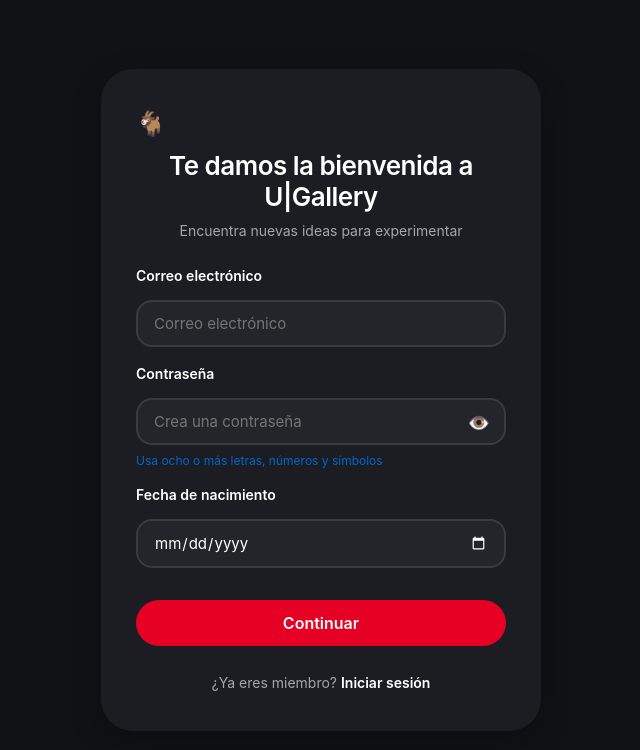
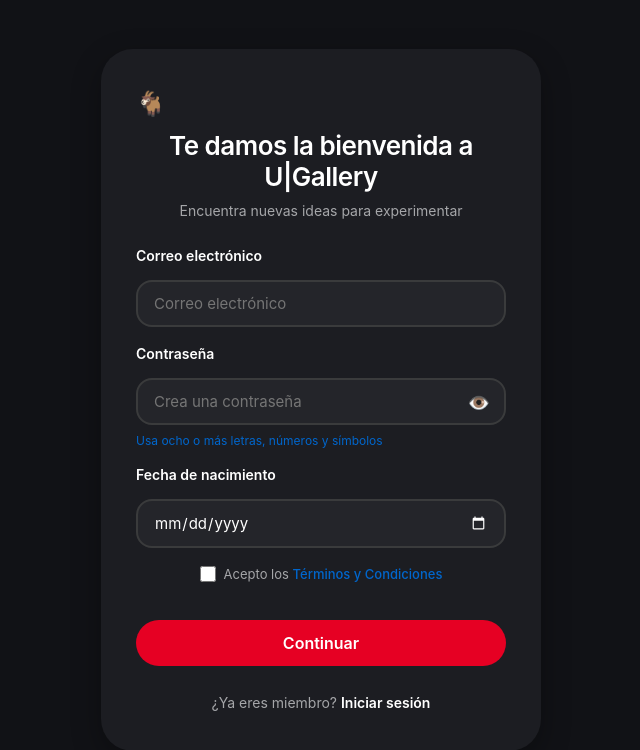
Before and after one commit to ncoovr/FrontEnd-Pinterest, a React (Vite) app in the folder Frontend-Pinterest/: page /register in a window 1280 px wide. Shown: the top 750 px of the page, without its empty margins (319-959 px from the left). Built offline with nearby package versions, Linux system fonts and the light colour scheme.

Commit message:
Añadi validaciones de edad en register

```diff
--- a/Frontend-Pinterest/src/pages/Register/Register.jsx
+++ b/Frontend-Pinterest/src/pages/Register/Register.jsx
@@ -1,5 +1,5 @@
 import React, { useState } from "react";
-import { useNavigate } from "react-router-dom";
+import { useNavigate, Link } from "react-router-dom";
 import "./Register.scss";
 import Button from "../../components/atoms/Button/Button";
 import Input from "../../components/atoms/Input/Input";
@@ -9,10 +9,38 @@ export default function Register() {
     const [correo, setCorreo] = useState("");
     const [password, setPassword] = useState("");
     const [fechaNacimiento, setFechaNacimiento] = useState("");
+    const [terminosAceptados, setTerminosAceptados] = useState(false);
     const navigate = useNavigate();
+
+    const calcularEdad = (fecha) => {
+        const hoy = new Date();
+        const nacimiento = new Date(fecha);
+        let edad = hoy.getFullYear() - nacimiento.getFullYear();
+        const mes = hoy.getMonth() - nacimiento.getMonth();
+        if (mes < 0 || (mes === 0 && hoy.getDate() < nacimiento.getDate())) {
+            edad--;
+        }
+        return edad;
+    };
 
     async function handleSubmit(event) {
         event.preventDefault();
+
+        if (!fechaNacimiento) {
+            alert("Por favor, ingresa tu fecha de nacimiento");
+            return;
+        }
+
+        if (calcularEdad(fechaNacimiento) < 18) {
+            alert("Debes tener al menos 18 años para registrarte en U|Gallery.");
+            return;
+        }
+
+        if (!terminosAceptados) {
+            alert("Debes aceptar los Términos y Condiciones para continuar.");
+            return;
+        }
+
         const datos = { correo, password, fechaNacimiento };
 
         try {
@@ -28,7 +56,6 @@ export default function Register() {
                 navigate("/login");
             } else {
                 alert(data.detail || "Error en el registro");
-                console.log("Error en el registro");
             }
         } catch (error) {
             console.error("Error de conexión", error);
@@ -74,12 +101,23 @@ export default function Register() {
                         alCambiar={(e) => setFechaNacimiento(e.target.value)}
                     />
 
+                    <div className="contenedor-checkbox">
+                        <label>
+                            <input
+                                type="checkbox"
+                                checked={terminosAceptados}
+                                onChange={(e) => setTerminosAceptados(e.target.checked)}
+                            />
+                            <span>Acepto los <Link to="/terms">Términos y Condiciones</Link></span>
+                        </label>
+                    </div>
+
                     <Button texto="Continuar" tipo="submit" />
                 </form>
 
                 <footer className="pie-formulario">
                     <p className="texto-login">
-                        ¿Ya eres miembro? <a href="/login">Iniciar sesión</a>
+                        ¿Ya eres miembro? <Link to="/login">Iniciar sesión</Link>
                     </p>
                 </footer>
             </main>
--- a/Frontend-Pinterest/src/pages/Register/Register.scss
+++ b/Frontend-Pinterest/src/pages/Register/Register.scss
@@ -52,3 +52,36 @@ input[type="date"]::-webkit-calendar-picker-indicator {
 .texto-login a:hover {
     text-decoration: underline;
 }
+
+.contenedor-checkbox {
+    display: flex;
+    justify-content: center;
+    margin-top: 10px;
+    margin-bottom: 24px;
+}
+
+.contenedor-checkbox label {
+    display: flex;
+    align-items: center;
+    gap: 8px;
+    font-size: 13px;
+    color: #a5a6a9;
+    cursor: pointer;
+}
+
+.contenedor-checkbox input[type="checkbox"] {
+    width: 16px;
+    height: 16px;
+    cursor: pointer;
+    accent-color: #e60023;
+}
+
+.contenedor-checkbox a {
+    color: #0066cc;
+    text-decoration: none;
+    font-weight: 500;
+}
+
+.contenedor-checkbox a:hover {
+    text-decoration: underline;
+}
```
